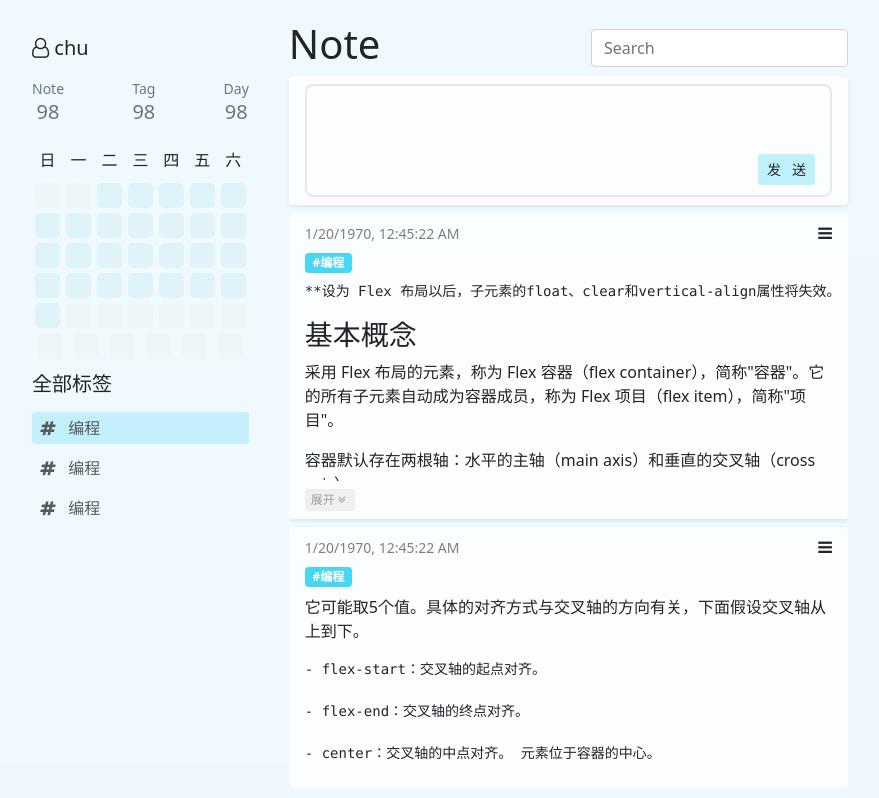
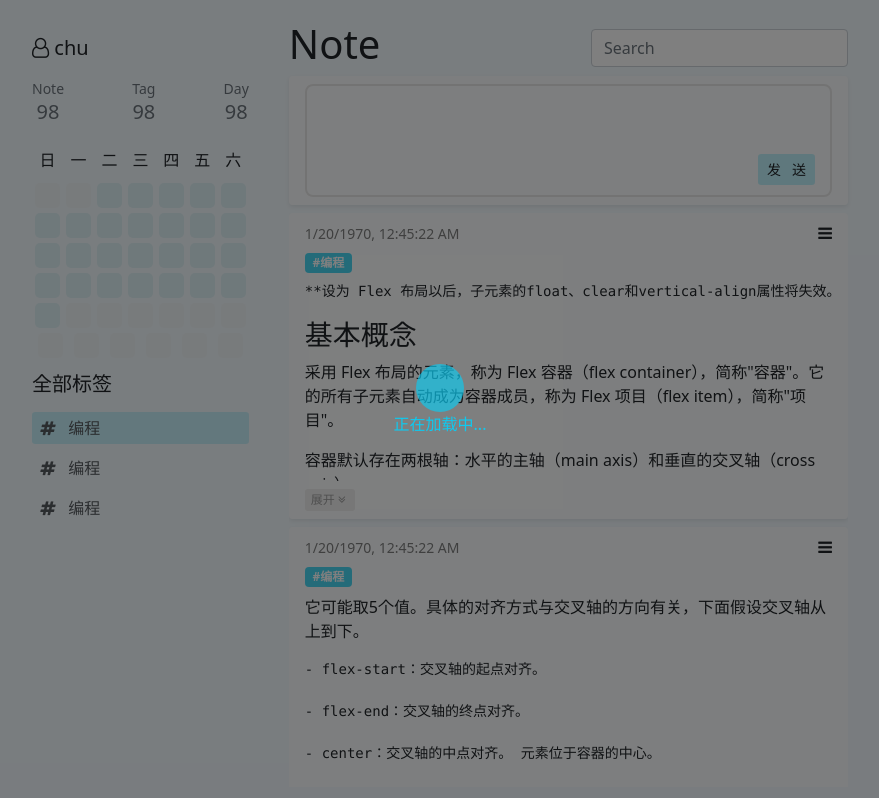
Before and after one commit to chu1z/cc-note, a Vue app: page / in a window 1280 px wide. Shown: the whole page, without its empty margins (200-1079 px from the left). Built offline with nearby package versions, Linux system fonts and the light colour scheme.

Commit message:
添加loading

```diff
--- a/src/App.vue
+++ b/src/App.vue
@@ -18,7 +18,7 @@ body,
 #app {
   width: 100%;
   height: 100%;
-  background: rgb(197, 229, 247, 0.1);
+  background: rgba(213, 239, 255, 0.1);
 }
 
 ::-webkit-scrollbar {
--- /dev/null
+++ b/src/components/loader/Loader.vue
@@ -0,0 +1,60 @@
+<template>
+  <teleport to="#back">
+    <div
+      class="
+        d-flex
+        flex-column
+        justify-content-center
+        align-items-center
+        h-100
+        w-100
+        text-center
+        cc-loading-container
+      "
+      :style="{ backgroundColor: background || '' }"
+    >
+      <div
+        class="spinner-grow text-info"
+        style="width: 3rem; height: 3rem"
+        role="status"
+      >
+        <span class="visually-hidden">{{ text || "loading" }}</span>
+      </div>
+      <div v-if="text" class="text-info">{{ text }}</div>
+    </div>
+  </teleport>
+</template>
+
+<script lang='ts'>
+import { defineComponent, onUnmounted } from '@vue/runtime-core'
+
+export default defineComponent({
+  name: 'cc-loading-container',
+  props: {
+    text: {
+      type: String
+    },
+    background: {
+      type: String
+    }
+  },
+  setup() {
+    const node = document.createElement('div')
+    node.id = 'back'
+    document.body.appendChild(node)
+    onUnmounted(() => {
+      document.body.removeChild(node)
+    })
+  }
+})
+</script>
+
+<style>
+.cc-loading-container {
+  position: fixed;
+  z-index: 100;
+  top: 0;
+  left: 0;
+  background: rgba(255, 255, 255, 0.5);
+}
+</style>
--- /dev/null
+++ b/src/components/loader/index.ts
@@ -0,0 +1,8 @@
+import { App } from 'vue'
+import Loader from './Loader.vue'
+
+export default {
+  install(app:App) {
+    app.component(Loader.name, Loader)
+  }
+}
--- a/src/main.ts
+++ b/src/main.ts
@@ -8,6 +8,7 @@ import container from './components/container'
 import dropdown from './components/dropdown'
 import foldtag from './components/foldtag'
 import form from './components/form'
+import loader from './components/loader'
 
 import router from './router'
 
@@ -20,6 +21,7 @@ app.use(alert)
   .use(form)
   .use(foldtag)
   .use(calendar)
+  .use(loader)
 
 app.use(router)
 app.mount('#app')
--- a/src/views/Home.vue
+++ b/src/views/Home.vue
@@ -52,6 +52,7 @@
       </cc-block>
       <cc-content-list :contents="testData"></cc-content-list>
     </cc-main>
+    <cc-loading-container :background="`rgba(0,0,0,0.5)`" :text="`正在加载中...`"/>
   </cc-container>
 </template>
 
```
